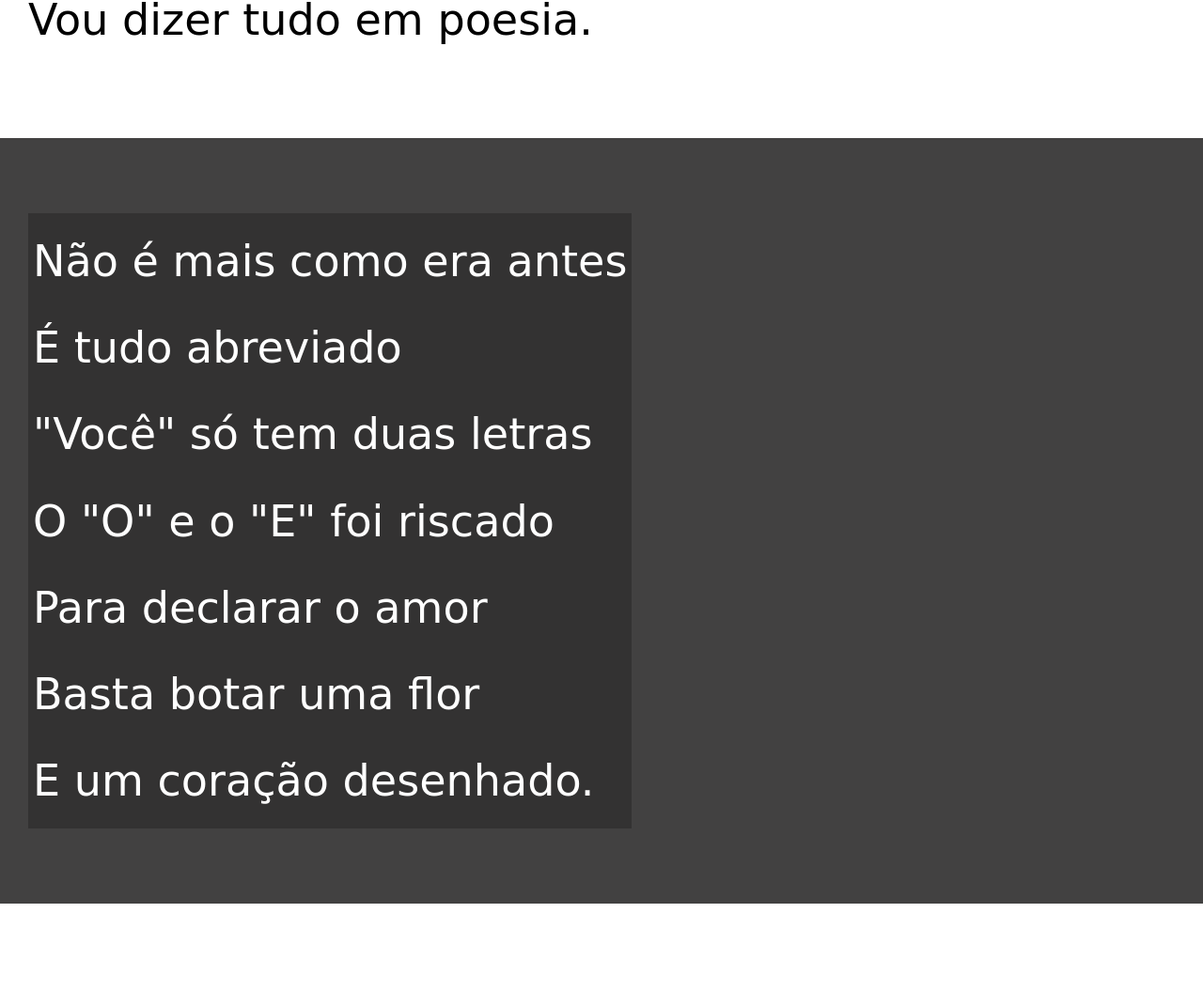
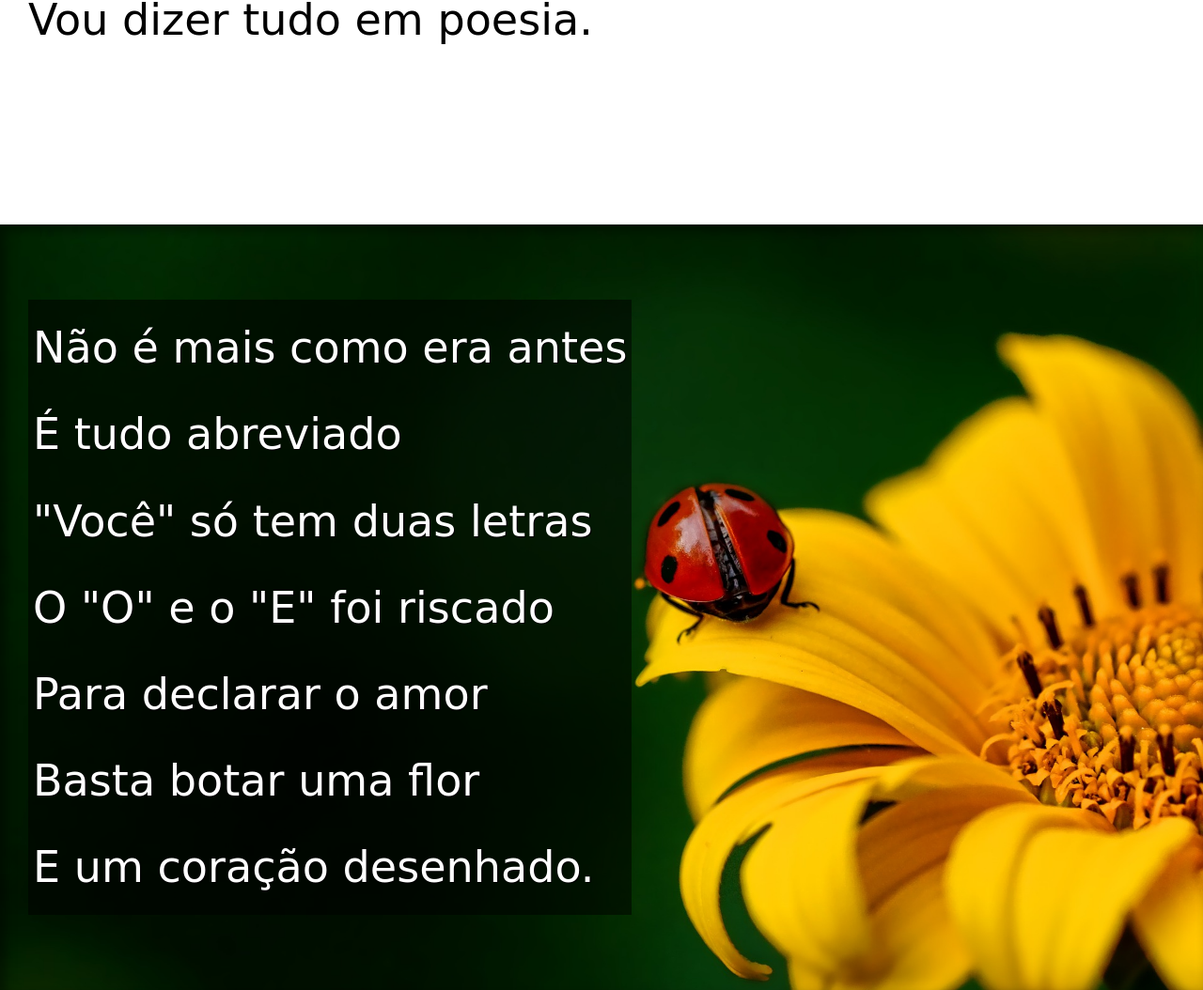
Before and after one commit to joaoooDias/html-css, a plain HTML site: page desafios/desafio012/index.html in a window 1280 px wide. Shown: the part 918-1972 px from the top of the page at 94% size. Drawn offline with Linux system fonts and the light colour scheme.

Commit message:
finalizando desafio

```diff
--- a/desafios/desafio012/estilo/style.css
+++ b/desafios/desafio012/estilo/style.css
@@ -59,6 +59,11 @@ section{
     font-family: var(--fonte03);
     font-size: 3.6vw;
 }
+
+section > p{
+    padding-bottom: 2em;
+}
+
 section.normal{
     background-color: white;
     color: black;
@@ -67,13 +72,27 @@ section.normal{
 section.imagem{
     background-color: rgb(66, 65, 65);
     color: white;
-
+    box-shadow: inset 6px 6px 12px 0px rgba(0, 0, 0, 0.438);
+    background-size: cover;
+    background-attachment: fixed;
 }
 
 section.imagem>p{
-    background-color: rgba(0, 0, 0, 0.233);
+    background-color: rgba(0, 0, 0, 0.514);
     display: inline-block;
     padding: 5px;
+    text-shadow: 1px 1px 0px black;
+
+}
+section#img01{
+    background-image: url(../imagens/background001.jpg);
+    background-position: right center;
+    background-size: cover;
+}
+section#img02{
+    background-image: url(../imagens/background002.jpg);
+    background-position: right center;
+    background-size: cover;
 }
 
 footer{
--- a/desafios/desafio012/index.html
+++ b/desafios/desafio012/index.html
@@ -24,7 +24,7 @@
                 Vou dizer tudo em poesia.
             </p>
         </section>
-        <section class="imagem">
+        <section class="imagem" id="img01">
             <p>
                 Não é mais como era antes<br>
                 É tudo abreviado<br>
@@ -53,7 +53,7 @@
                 Decifre esse rabisco.
             </p>
         </section>
-        <section class="imagem">
+        <section class="imagem" id="img02">
             <p>
                 Tenho saudade das cartas<br>
                 Escritas com a própria mão<br>
```
